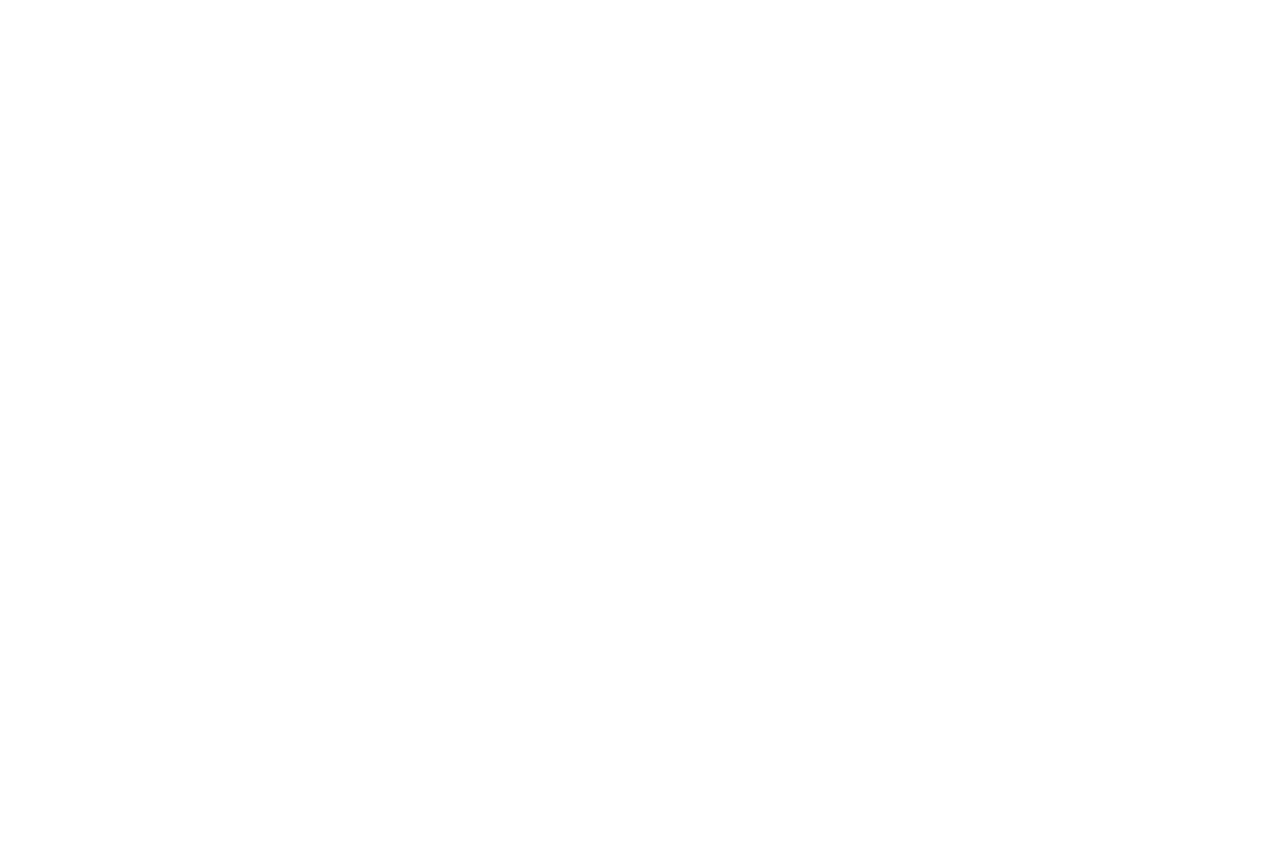
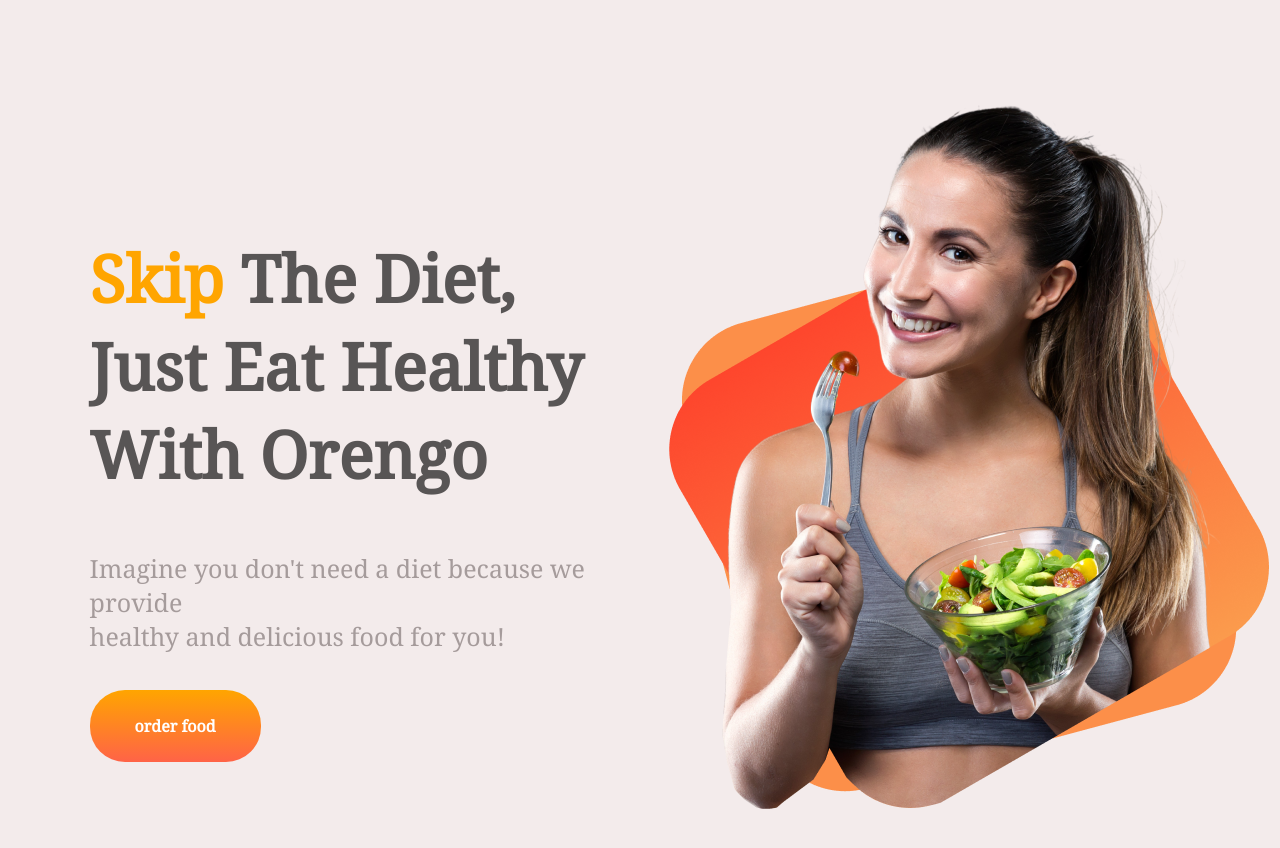
Before and after one commit to jahanaraislam/hide-out-lounge, a plain HTML site: page index.html in a window 1280 px wide. Before the commit the page ends 800 px from the top, so only its background shows below. Drawn offline with Linux system fonts and the light colour scheme.

Commit message:
order-added

```diff
--- a/index.html
+++ b/index.html
@@ -12,6 +12,17 @@
     <link rel="stylesheet" href="style.css">
 </head>
 <body>
+    <section class="flexible">
 
+            <div class="half-width">
+                <h1><span class="orange">skip</span> the diet,<br>just eat healthy with Orengo</h1>
+                <p>Imagine you don't need a diet because we provide <br>healthy and delicious food for you!</p>
+                <a class="link-button"target="-blank" href="https://www.linkedin.com/">order food</a>
+            </div>
+            <div class="half-width">
+                <img src="images/women-1.png" alt="">
+            </div>
+
+    </section>
 </body>
 </html>
--- a/style.css
+++ b/style.css
@@ -1,3 +1,44 @@
 body{
     font-family: 'Noto Serif', serif;
+    margin:0px;
+    padding:0px;
+    background-color: #f3ebeb;
 }
+
+.link-button{
+    text-decoration: none;
+    background-image: linear-gradient(orange,tomato);
+    color: white;
+    font-weight: 700;
+    padding:25px 45px;
+    border-radius: 35px;
+}
+
+.flexible{
+    display:flex;
+    margin:7%;
+}
+.half-width{
+width:50%;
+}
+.about-img{
+width:40%;
+padding:0px 68px;
+}
+.half-width h1{
+padding-top: 90px;
+font-size:65px;
+text-transform: capitalize;
+font-weight: 600;
+color:rgb(88, 85, 85);
+}
+.half-width p{
+color:#a59b9b;
+font-size:25px;
+margin-bottom:62px;
+
+}
+
+.orange{
+color:orange;
+}
```
Also changed, not shown: images/Person Image.png (added), images/female/Group 8425 - Copy.png (added), images/women-1.png (added).
